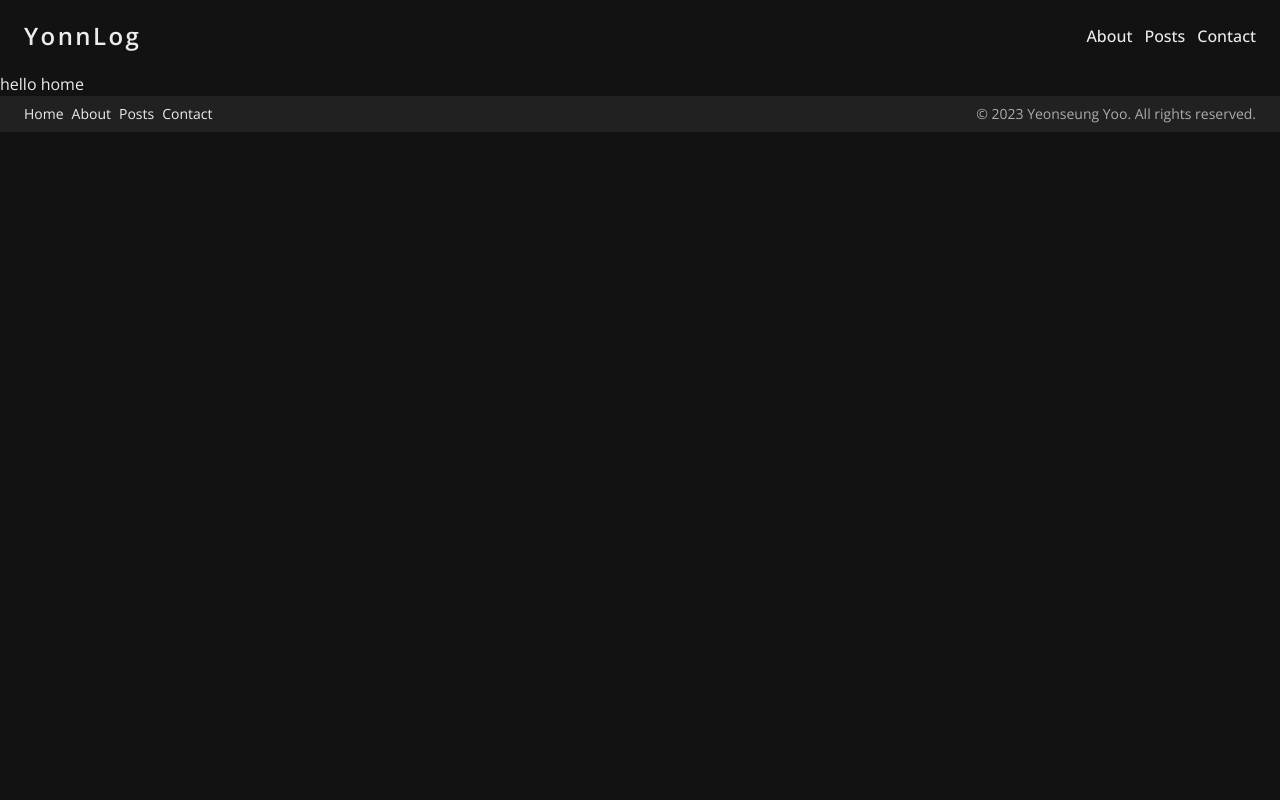
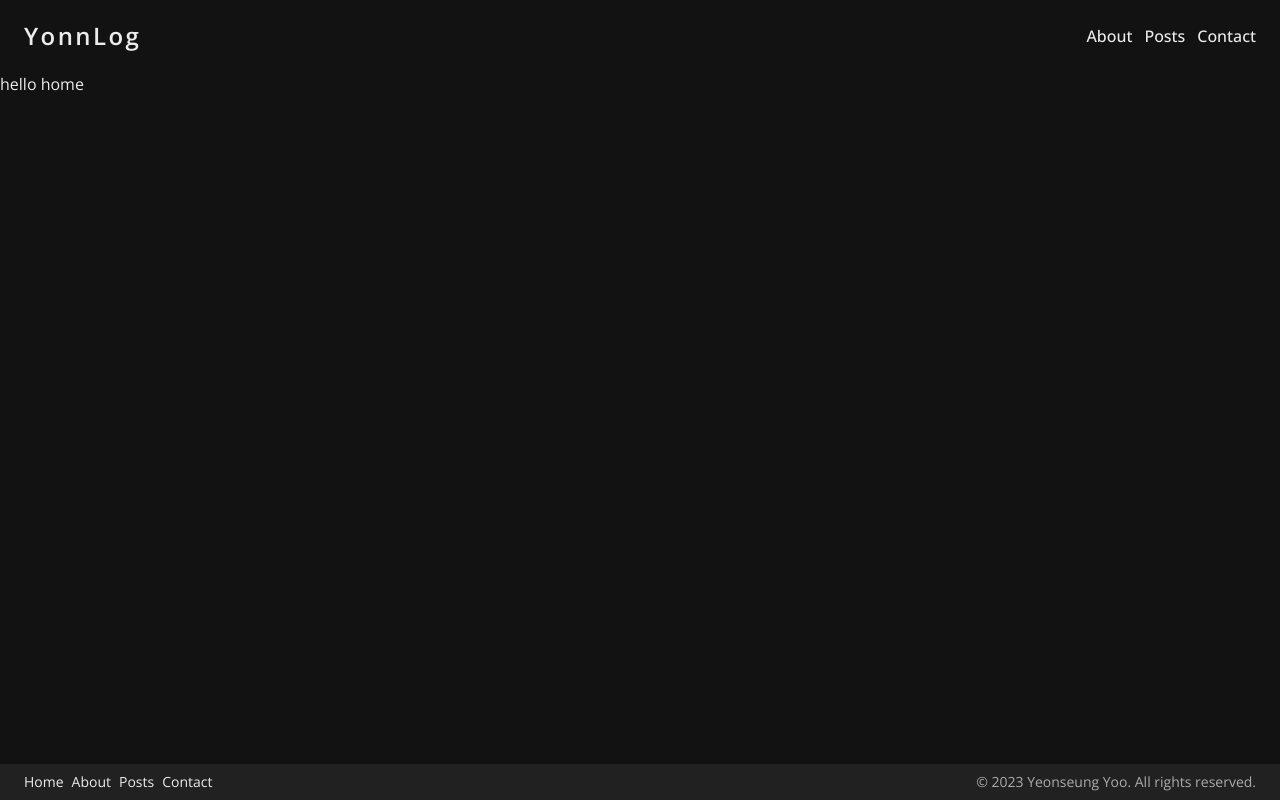
Before and after one commit to Yonn-Yoo/Yonn-Log, a Next.js app: page / in a window 1280 px wide. Built offline with nearby package versions, Linux system fonts and the light colour scheme.

Commit message:
style: apply flex grow to main tag

```diff
--- a/src/app/globals.css
+++ b/src/app/globals.css
@@ -4,7 +4,8 @@
 
 body,
 html {
-  height: 100%;
+  height: 100vh;
+  overflow-y: auto;
   background-color: #121212;
   color: #ececec;
 }
--- a/src/app/layout.tsx
+++ b/src/app/layout.tsx
@@ -18,9 +18,11 @@ export default function RootLayout({
 }) {
   return (
     <html lang="en">
-      <body className={`${sans.className} max-w-screen-2xl mx-auto h-full`}>
+      <body
+        className={`${sans.className} max-w-screen-2xl mx-auto flex flex-col`}
+      >
         <Header />
-        <main>{children}</main>
+        <main className="grow">{children}</main>
         <Footer />
       </body>
     </html>
--- a/src/components/core/header.tsx
+++ b/src/components/core/header.tsx
@@ -4,9 +4,11 @@ import Link from 'next/link';
 export default function Header() {
   return (
     <header className="flex items-center justify-between px-4 py-3 md:px-6 md:py-5">
-      <h1 className="font-semibold text-lg md:text-xl xl:text-2xl tracking-widest">
-        <Link href="/">YonnLog</Link>
-      </h1>
+      <Link href="/">
+        <h1 className="font-semibold text-lg md:text-xl xl:text-2xl tracking-widest">
+          YonnLog
+        </h1>
+      </Link>
       <nav className="flex space-x-3">
         {navArray.map(({ label, link }) => (
           <Link
```
